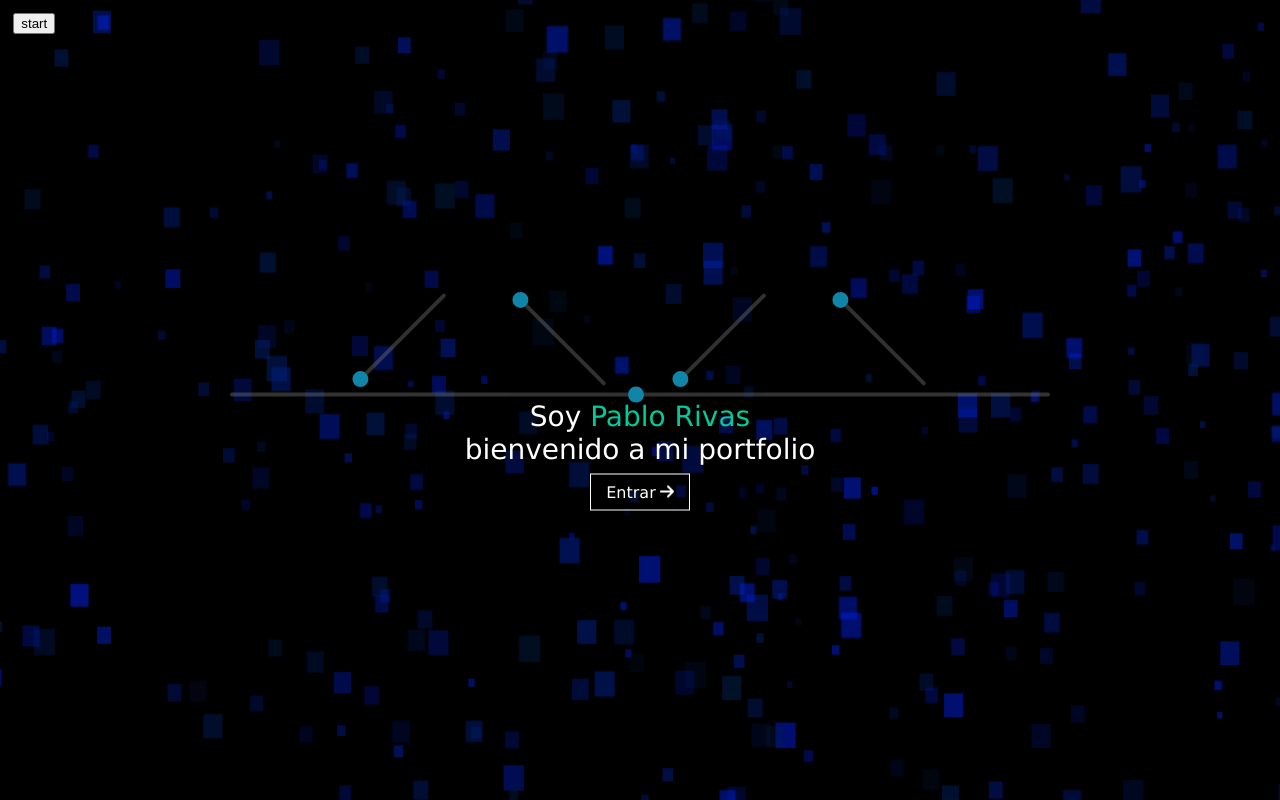
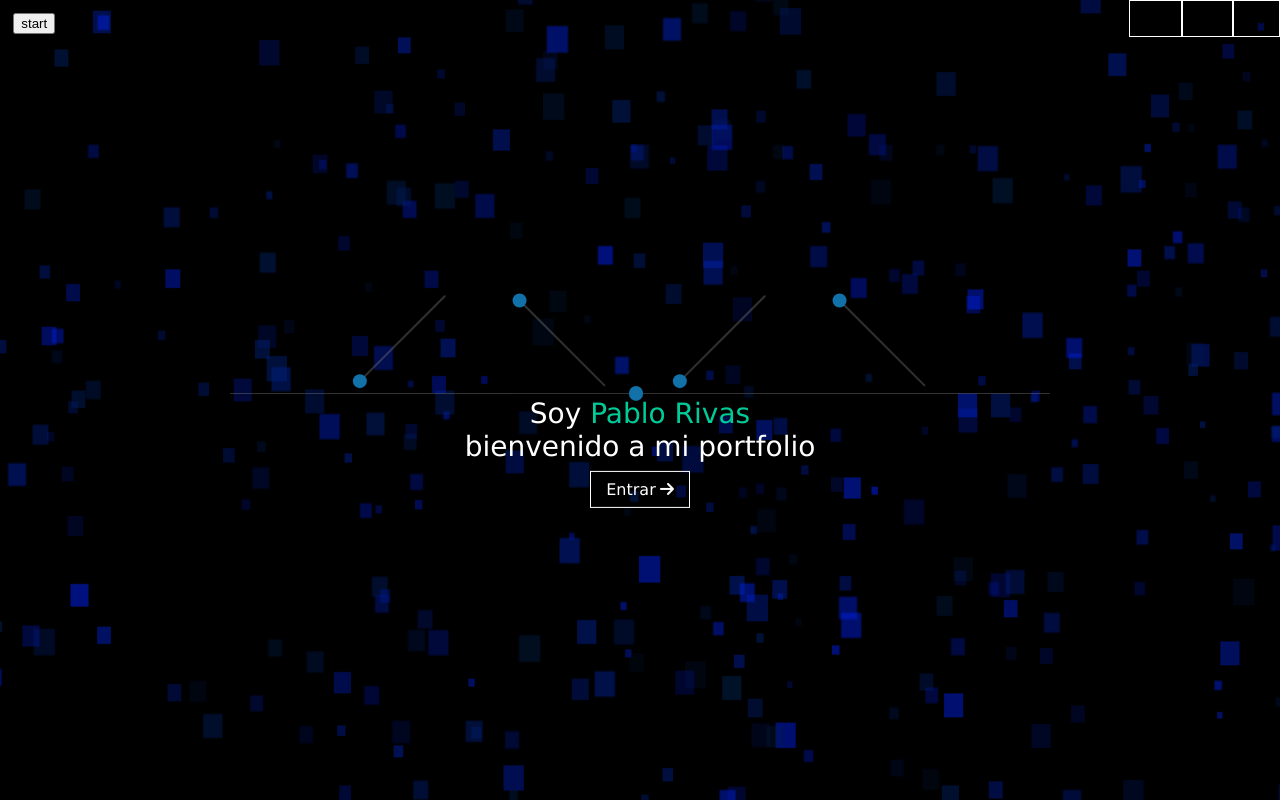
Before and after one commit to pablorivcam/portfolio, a React (Create React App) app in the folder portfolio/: page / in a window 1280 px wide. Built offline with nearby package versions, Linux system fonts and the light colour scheme.

Commit message:
Implemented internationalization

```diff
--- a/portfolio/package.json
+++ b/portfolio/package.json
@@ -11,6 +11,7 @@
     "@testing-library/user-event": "^13.5.0",
     "react": "^18.2.0",
     "react-dom": "^18.2.0",
+    "react-intl": "^6.1.1",
     "react-scripts": "^2.1.3",
     "web-vitals": "^2.1.4"
   },
--- a/portfolio/src/App.jsx
+++ b/portfolio/src/App.jsx
@@ -1,9 +1,32 @@
-import React, { Fragment } from "react";
+import React, { Fragment, useState } from "react";
 import './App.css';
 import { Header } from "./components/header/header";
+import { IntlProvider } from "react-intl";
+import { SPANISH } from "./i18n/locales";
+import { messages } from "./i18n/messages";
+import { Navbar } from "./components/header/navbar/navbar";
 
 export function App() {
+
+    function getInitialLocal() {
+        const savedLocale = localStorage.getItem("locale");
+        return savedLocale || SPANISH;
+    }
+
+    const [currentLocale, setCurrentLocale] = useState(getInitialLocal());
+
+    const changeLanguage = (code) => {
+        setCurrentLocale(code);
+        localStorage.setItem("locale", code);
+    }
+
     return <Fragment>
-        <Header />
+        <IntlProvider
+            messages={messages[currentLocale]}
+            locale={currentLocale}
+            defaultLocale={SPANISH}>
+            <Navbar currentLocale={currentLocale} handleChange={changeLanguage} />
+            <Header />
+        </IntlProvider>
     </Fragment>;
 }
--- a/portfolio/src/components/header/header.jsx
+++ b/portfolio/src/components/header/header.jsx
@@ -6,6 +6,7 @@ import './header.css';
 import HeaderCanvas from "./canvas/headerCanvas";
 import { FontAwesomeIcon } from '@fortawesome/react-fontawesome'
 import { faArrowRight } from "@fortawesome/free-solid-svg-icons";
+import { FormattedMessage } from "react-intl";
 
 // Variables necesarias para el reproductor
 var ready = false;
@@ -164,10 +165,10 @@ export function Header() {
                     </div>
                 </div>
                 <div id="header_title">
-                    <div>Soy <span className="text_primary">Pablo Rivas</span></div>
-                    <div>bienvenido a mi portfolio</div>
+                    <div><FormattedMessage id="welcomeMsg01" /> <span className="text_primary">Pablo Rivas</span></div>
+                    <div><FormattedMessage id="welcomeMsg02" /></div>
                     <div className="my_button" style={{ "marginTop": "0.5em" }}>
-                        <span>Entrar</span>
+                        <span><FormattedMessage id="enter" /></span>
                         <div className="fa-icon" style={{ "marginLeft": "0.25em" }}>
                             <FontAwesomeIcon className="fa-icon" icon={faArrowRight}></FontAwesomeIcon>
                         </div>
--- /dev/null
+++ b/portfolio/src/components/header/navbar/navbar.css
@@ -0,0 +1,10 @@
+#navbar {
+    width: 100%;
+    z-index: 1;
+    position: relative;
+}
+
+#navbar_language_container {
+    position: absolute;
+    right: 0;
+}
--- /dev/null
+++ b/portfolio/src/components/header/navbar/navbar.jsx
@@ -0,0 +1,31 @@
+import React from "react";
+import { LOCALES } from "../../../i18n/locales";
+import './navbar.css';
+
+export const Navbar = (props) => {
+
+    function changeLanguage(e) {
+        props.handleChange(e.target.textContent);
+    }
+
+    function getLanguageButtons() {
+        var result = [];
+        LOCALES.forEach((value, key) => {
+            result.push(
+                <div value={key} key={value.code + '_languageBtn'} className="my_button" onClick={changeLanguage}>
+                    {key}
+                </div>)
+        });
+
+        return result;
+    }
+
+
+    return <div id="navbar">
+        <div id="navbar_language_container">
+
+            {getLanguageButtons()}
+
+        </div>
+    </div>
+}
--- a/portfolio/src/components/slider/slider.css
+++ b/portfolio/src/components/slider/slider.css
@@ -6,7 +6,7 @@
     width: 80%;
     margin-top: 6vmin;
     -webkit-appearance: none;
-    height: 0.5vmin;
+    height: 0.2vmin;
     border-radius: 1vmin;
     background: #77777799;
     outline: none;
@@ -22,17 +22,17 @@
 .slider::-webkit-slider-thumb {
     -webkit-appearance: none;
     appearance: none;
-    width: 2vmin;
-    height: 2vmin;
+    width: 1.8vmin;
+    height: 1.8vmin;
     border-radius: 50%;
-    background: #19bef0;
+    background: #19a1f0;
     cursor: pointer;
 }
 
 .slider::-moz-range-thumb {
-    width: 2vmin;
-    height: 2vmin;
+    width: 1.8vmin;
+    height: 1.8vmin;
     border-radius: 50%;
-    background: #19bef0;
+    background: #19a1f0;
     cursor: pointer;
 }
--- /dev/null
+++ b/portfolio/src/i18n/locales.js
@@ -0,0 +1,8 @@
+export const SPANISH = 'es';
+export const GALICIAN = 'gl';
+export const ENGLISH = 'en';
+
+export const LOCALES = new Map();
+LOCALES.set(ENGLISH, { code: 'en', name: 'English' });
+LOCALES.set(SPANISH, { code: 'es', name: 'Español' });
+LOCALES.set(GALICIAN, { code: 'gl', name: 'Galego' });
--- /dev/null
+++ b/portfolio/src/i18n/messages.js
@@ -0,0 +1,19 @@
+import { SPANISH, GALICIAN, ENGLISH } from "./locales";
+
+export const messages = {
+    [SPANISH]: {
+        welcomeMsg01: "Soy ",
+        welcomeMsg02: "bienvenido a mi portfolio",
+        enter: "Entrar",
+    },
+    [GALICIAN]: {
+        welcomeMsg01: "Son ",
+        welcomeMsg02: "benvido ao meu portfolio",
+        enter: "Entrar",
+    },
+    [ENGLISH]: {
+        welcomeMsg01: "I am ",
+        welcomeMsg02: "welcome to my portfolio",
+        enter: "Enter",
+    }
+};
```
Also changed, not shown: 1 other file (tests, documents, lock files or other folders).
